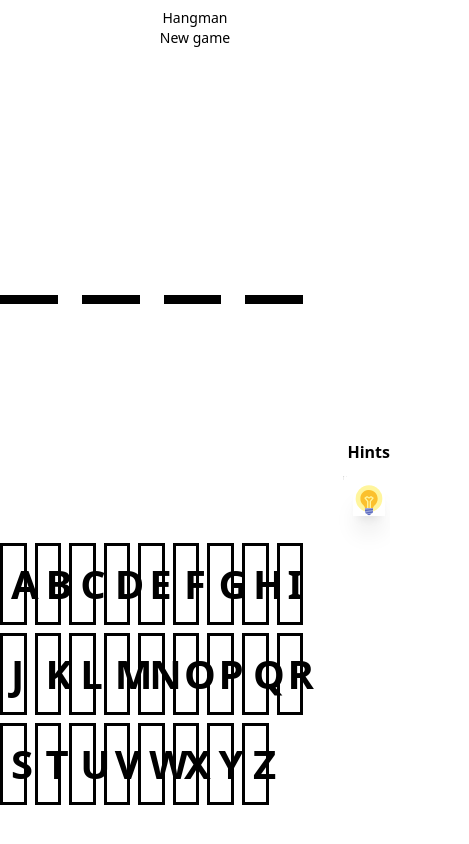
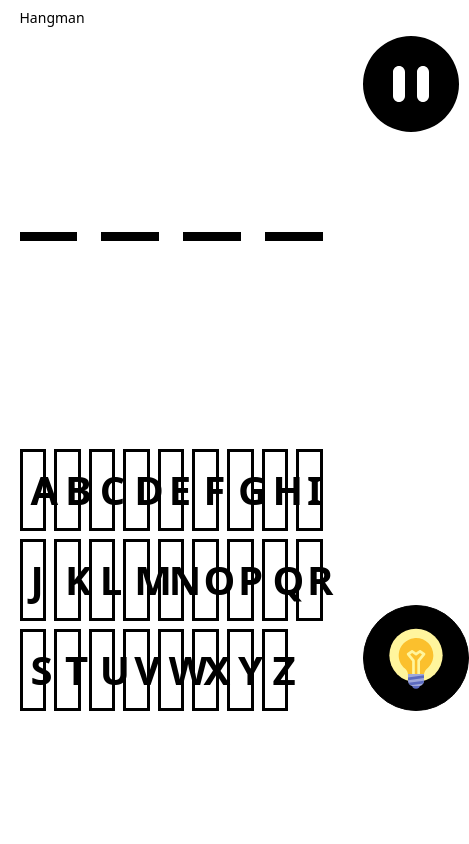
Before and after one commit to ricardomreis22/hangman, a React (Vite) app: page / in a window 390 px wide. Shown: the top 844 px of the page, 469 px wide, since content can reach past the window. Built offline with nearby package versions, Linux system fonts and the light colour scheme.

Commit message:
responsive-changes

```diff
--- a/src/App.tsx
+++ b/src/App.tsx
@@ -5,6 +5,8 @@ import { useCallback, useEffect, useState } from "react";
 import "../global.css";
 
 import { FcIdea } from "react-icons/fc";
+
+import { FaCirclePause } from "react-icons/fa6";
 
 import HangmanDrawing from "./components/HangmanDrawing";
 import HangmanWord from "./components/HangmanWord";
@@ -100,24 +102,20 @@ function App() {
   const inactiveLetters = incorrectLetters.concat(lettersRemoved);
 
   return (
-    <div className="flex flex-col items-center">
-      {" "}
-      <div className="header text-sm text-center m-2">
+    <div className="flex flex-col items-center w-[90%] m-auto h-screen">
+      <div className="header flex w-full justify-between text-sm text-center m-2">
         {!isWinner && !isLoser && "Hangman"}
         {isWinner && "Winner"}
         {isLoser && "Nice try!"}
-        <div className="settings">
-          <button onClick={newGame}>New game</button>
       </div>
-      </div>
-      <div className="flex justify-around w-full">
-        <div className="left max-w-[800px] flex flex-col gap-2 my-0 items-center justify-around h-screen">
+      <div className="flex justify-around h-[80%] w-full">
+        <div className="left max-w-[800px] flex flex-col gap-2 my-0 items-center justify-end h-full">
           <HangmanWord
             guessedLetters={guessedLetters}
             wordToGuess={wordToGuess}
             reveal={isLoser}
           />
-          <div className="">
+          <div className="mt-40">
             <Keyboard
               activeLetter={guessedLetters.filter((letter) =>
                 wordToGuess.includes(letter)
@@ -128,13 +126,14 @@ function App() {
             />
           </div>
         </div>
-        <div className="middle flex flex-col items-center justify-center">
+        <div className="middle flex flex-col h-full justify-end">
           <HangmanDrawing numOfIncorrectGuesses={incorrectLetters.length} />
         </div>
-        <div className="right flex flex-col justify-center items-center">
-          <h1 className="font-bold">Hints</h1>
+        <div className=" right flex flex-col justify-between h-full">
+          <FaCirclePause className="text-black text-8xl" />
+          <div className="p-5 border-[1px] border-black bg-black rounded-full">
             <FcIdea
-            className={`button shadow-xl mt-5 h-8 w-8 font-bold text-blue-400 cursor-pointer ${
+              className={`button h-16 w-16 font-bold text-blue-400 cursor-pointer ${
                 isWinner || isLoser
                   ? "text-gray-400 cursor-not-allowed"
                   : "text-blue-400 cursor-pointer"
@@ -144,6 +143,7 @@ function App() {
           </div>
         </div>
       </div>
+    </div>
   );
 }
 
--- a/src/components/HangmanDrawing.tsx
+++ b/src/components/HangmanDrawing.tsx
@@ -1,4 +1,3 @@
-import React from "react";
 import hangman0 from "../images/hangman0.svg";
 import hangman1 from "../images/hangman1.svg";
 import hangman2 from "../images/hangman2.svg";
@@ -25,7 +24,7 @@ const HangmanDrawing = ({ numOfIncorrectGuesses }: HangmanDrawingProps) => {
   const imageSrc = images[numOfIncorrectGuesses];
 
   return (
-    <div className="flex flex-col items-center relative h-[400px] ml-10">
+    <div className="flex flex-col items-center relative h-[500px] ml-10">
       <img
         src={imageSrc}
         alt={`Hangman stage ${numOfIncorrectGuesses}`}
```
Also changed, not shown: 1 other file (tests, documents, lock files or other folders). Lines whose indentation alone changed are shown as unchanged.
